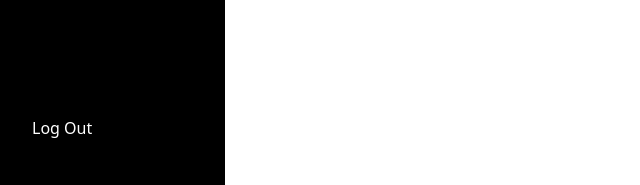
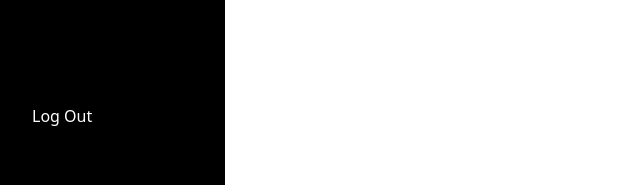
Before and after one commit to kyoyuncoding/ThinkDev, a Django app: page /log/ in a window 1280 px wide. Shown: the part 615-800 px from the top of the page, without its empty margins (0-640 px from the left). Run offline with Django 5.2, Linux system fonts and the light colour scheme; data comes from the database, SQL or seed files in the repository.

Commit message:
Changing the location of the logout button on the sidebar.

```diff
--- a/thinkdev/problemlog/templates/log.html
+++ b/thinkdev/problemlog/templates/log.html
@@ -22,7 +22,7 @@
                 <li>
                     <a class="sidebar_links" href="{% url 'log' %}">Past Problems</a>
                 </li>
-                <li style="margin-top: 75.5vh;">
+                <li style="margin-top: 74vh;">
                     <a class="sidebar_links" href="{% url 'index' %}">Log Out</a>
                 </li>
             </ul>
--- a/thinkdev/problemlog/templates/problemlog.html
+++ b/thinkdev/problemlog/templates/problemlog.html
@@ -22,7 +22,7 @@
                 <li>
                     <a class="sidebar_links" href="{% url 'log' %}">Past Problems</a>
                 </li>
-                <li style="margin-top: 75.5vh;">
+                <li style="margin-top: 74vh;">
                     <a class="sidebar_links" href="{% url 'index' %}">Log Out</a>
                 </li>
             </ul>
```
